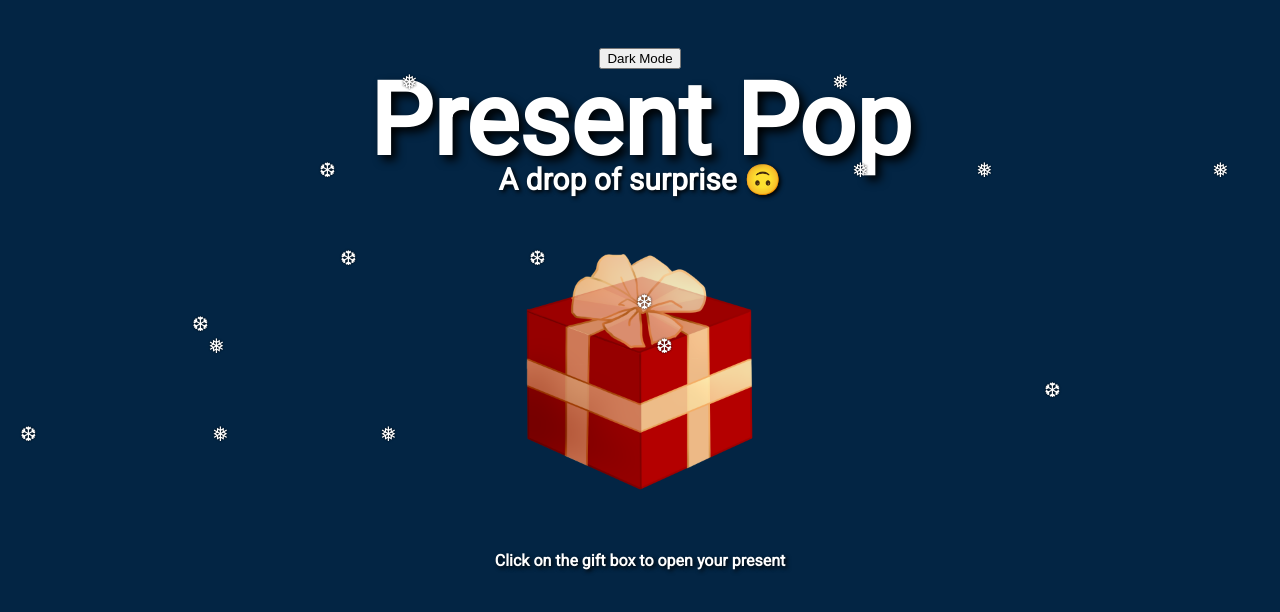
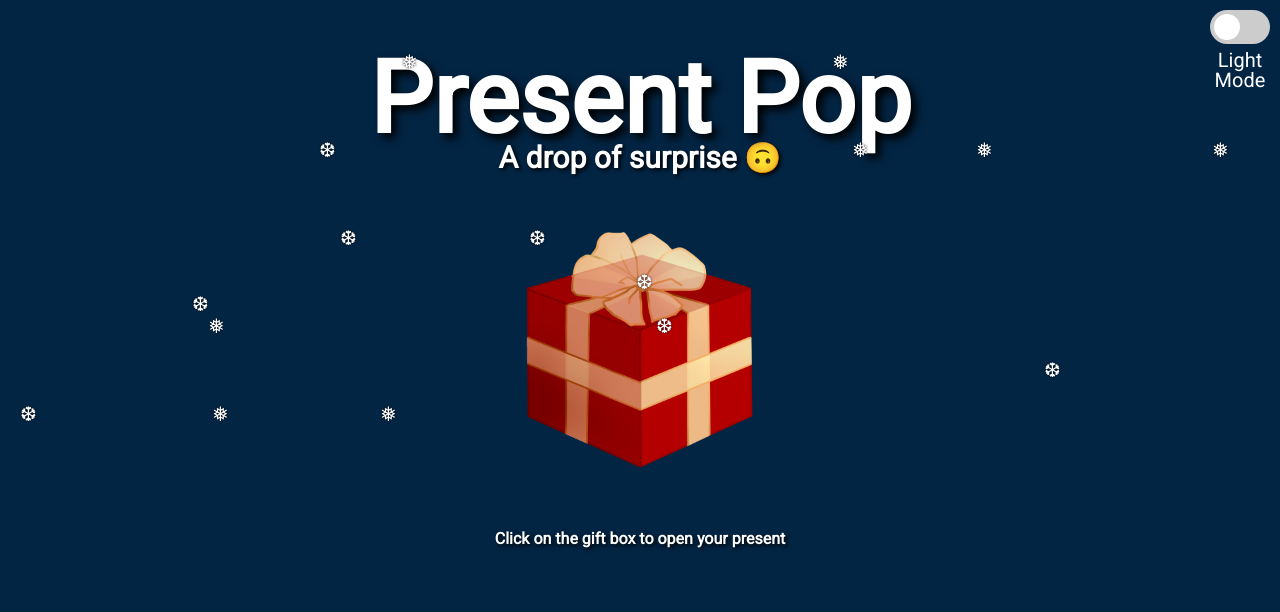
Before and after one commit to thekkathy/Present-Pop, a React app in the folder client/: page /openPresent in a window 1280 px wide. Built offline with nearby package versions, Linux system fonts and the light colour scheme; no server answers.

Commit message:
light/dark mode button

```diff
--- a/client/src/components/CSS/Header.css
+++ b/client/src/components/CSS/Header.css
@@ -1,3 +1,7 @@
+.body {
+    margin:0;
+    padding:0;
+}
 .navbar {
     margin: 0px;
     padding: 0px;
@@ -5,7 +9,7 @@
     list-style-type: none;
     width: 100%;
     /*background-color:#A31621;*/
-    line-height: 1.6em;
+    line-height: 1em;
     font-size: 20px;
     text-shadow: none;
 }
--- a/client/src/components/CSS/OpenPresent.css
+++ b/client/src/components/CSS/OpenPresent.css
@@ -8,9 +8,9 @@ body {
     text-align: center;
 }
 
-div {
+/* div {
     margin-top: 20px;
-}
+} */
 
 .snowflake {
     color: #fff;
--- a/client/src/components/CSS/ToggleMode.css
+++ b/client/src/components/CSS/ToggleMode.css
@@ -0,0 +1,59 @@
+ .theme-switch-wrapper {
+    align-items: center;
+    float: right;
+    margin: 10px 10px 0px 0px;
+    /*text-shadow: none;*/
+}
+/* .toggleBackground {
+    display: block;
+    color:#FCF7F8;
+    font-size: 30px;
+  } */
+  .theme-switch {
+    display: inline-block;
+    height: 34px;
+    position: relative;
+    width: 60px;
+  }
+
+  .theme-switch input {
+    display:none;
+  }
+
+  .slider {
+    background-color: #ccc;
+    bottom: 0;
+    cursor: pointer;
+    left: 0;
+    position: absolute;
+    right: 0;
+    top: 0;
+    transition: .4s;
+  }
+
+  .slider:before {
+    background-color: #fff;
+    bottom: 4px;
+    content: "";
+    height: 26px;
+    left: 4px;
+    position: absolute;
+    transition: .4s;
+    width: 26px;
+  }
+
+  input:checked + .slider {
+    background-color: #4775a0;
+  }
+
+  input:checked + .slider:before {
+    transform: translateX(26px);
+  }
+
+  .slider.round {
+    border-radius: 34px;
+  }
+
+  .slider.round:before {
+    border-radius: 50%;
+  }
--- a/client/src/components/ToggleMode.js
+++ b/client/src/components/ToggleMode.js
@@ -23,18 +23,34 @@ class ToggleMode extends React.Component {
     render() {
         return (
             <div>
-                <button
+                {/* <button
                     onClick={() => this.setState({ light: !this.state.light })}
                     className="toggleBackground">
                     {this.state.light ?
-                        "Light Mode" :
-                        "Dark Mode"
+                        "Dark Mode" :
+                        "Light Mode"
                     }
                 </button>
                 {this.state.light ?
                     this.renderLight :
                     this.renderDark
-                }
+                } */}
+                <div className="theme-switch-wrapper">
+                    <label className="theme-switch" for="checkbox">
+                        <input type="checkbox" id="checkbox"
+                            onClick={() => this.setState({ light: !this.state.light })}
+                            className="toggleBackground"/>
+
+                        <div className="slider round"></div>
+                        <br></br><br></br>
+                        <div className="toggleName">
+                            {this.state.light ?
+                                "Dark Mode" :
+                                "Light Mode"
+                            }
+                        </div>
+                    </label>
+                </div>
             </div>
         );
     }
```
